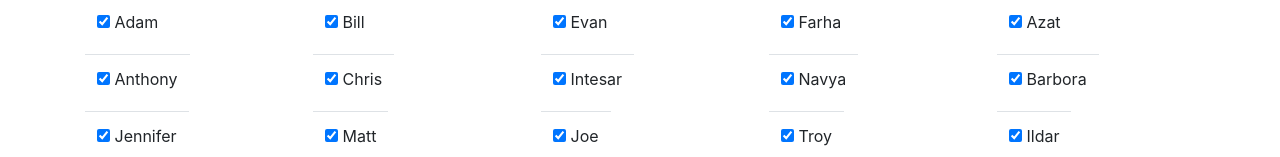
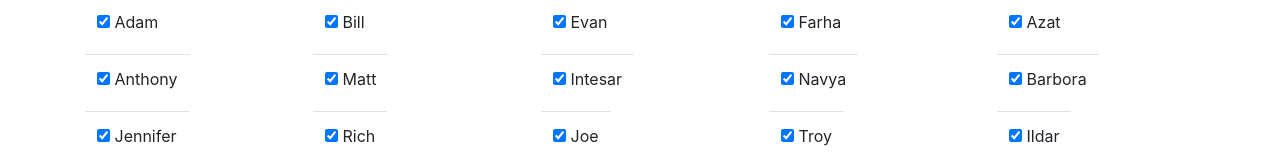
Before and after one commit to agoldh20/tributes-picker, a Vue app: page / in a window 1280 px wide. Shown: the part 134-291 px from the top of the page. Built offline with nearby package versions, Linux system fonts and the light colour scheme.

Commit message:
added forever tribs

```diff
--- a/src/views/Home.vue
+++ b/src/views/Home.vue
@@ -6,8 +6,8 @@
         <table class="table">
           <thead>
             <tr>
-              <th>{{ team.name }} <br />
-                <span class="small-text">Select: </span>
+              <th>{{ team.name }} <br>
+                <span class="small-text">Select: </span><!-- <br> -->
                 <span class="link" v-on:click="selectAll(index)">All</span> /
                 <span class="link" v-on:click="clearAll(index)">Clear</span>
               </th>
@@ -65,8 +65,8 @@ export default {
         },
         {
           name: "Lumber Jax",
-          members: ["Bill", "Chris", "Matt", "Rich"],
-          currentList: ["Bill", "Chris", "Matt", "Rich"]
+          members: ["Bill", "Matt", "Rich"],
+          currentList: ["Bill", "Matt", "Rich"]
         },
         {
           name: "Mighty Morphins",
@@ -82,7 +82,17 @@ export default {
           name: "Peace And Chill",
           members: ["Azat", "Barbora", "Ildar", "Nour", "Patrik", "Stepan"],
           currentList: ["Azat", "Barbora", "Ildar", "Nour", "Patrik", "Stepan"]
-        }
+        },
+        // {
+        //   name: "Pin Pals",
+        //   members: ["Daniel C.", "John", "Lenox"],
+        //   currentList: ["Daniel C.", "John", "Lenox"]
+        // },
+        // {
+        //   name: "The Be Sharps",
+        //   members: ["Daniel O.", "Juan", "Kelwin"],
+        //   currentList: ["Daniel O.", "Juan", "Kelwin"]
+        // }
       ],
       tributes: []
     };
@@ -90,7 +100,7 @@ export default {
   created: () => {},
   methods: {
     picker: function() {
-      this.tributes = [];
+      this.tributes = [{"team": "Forever Tributes", "person": "Stephen, Russ, Chris"}];
       this.masterList.forEach(member => {
         let pick = {};
         const randNum = Math.floor(Math.random() * member.currentList.length);
```
